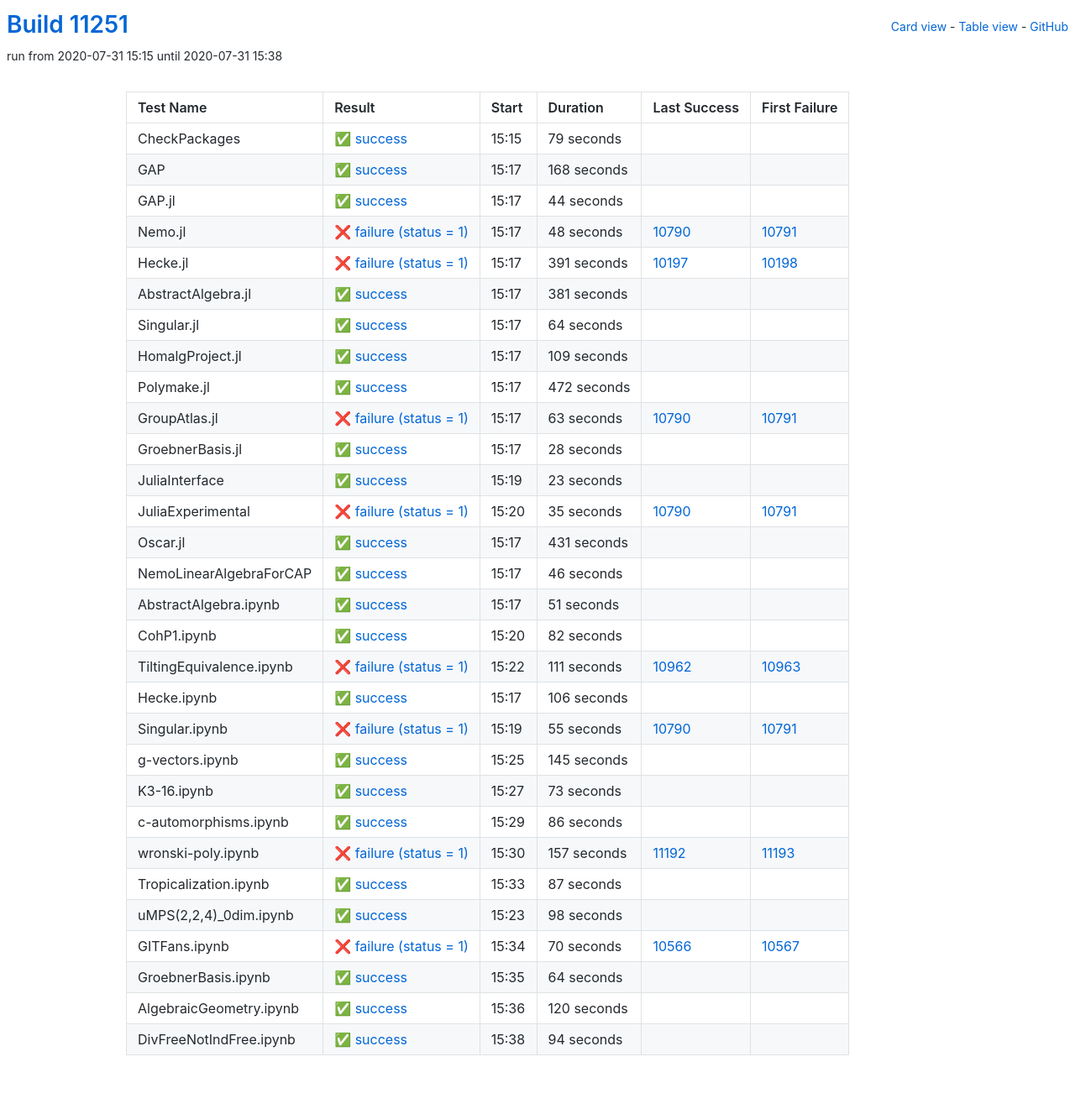
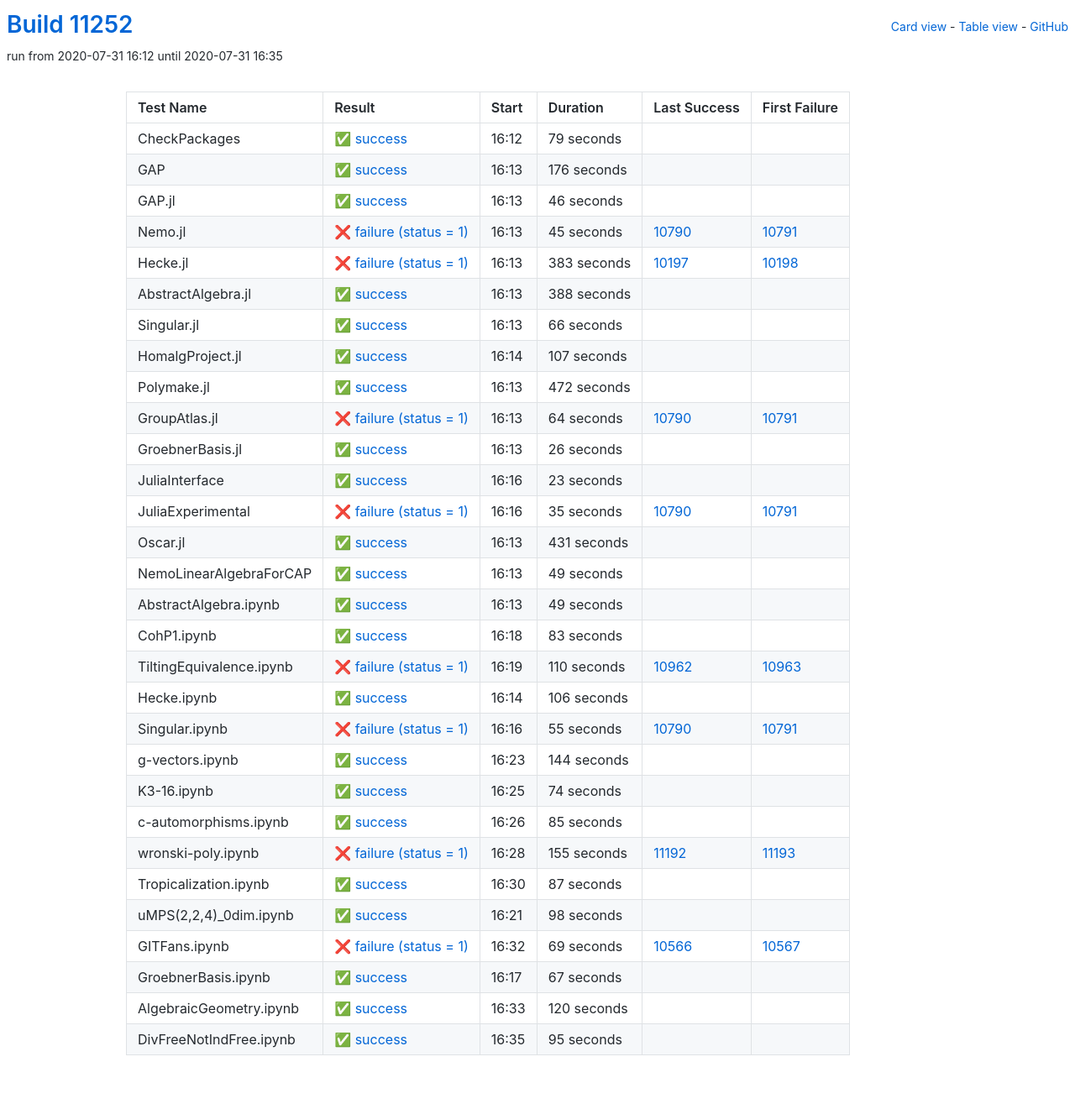
Before and after one commit to oscar-system/oscar-ci-status, a Jekyll site: the page built from table.html, in a window 1280 px wide. Shown: the whole page at 84% size. Built offline with Jekyll 4.4.1, drawn with Linux system fonts in a browser that asks for light colours.

Commit message:
Build #11252

```diff
--- a/_data/ci.yml
+++ b/_data/ci.yml
@@ -1,6 +1,6 @@
 ---
-build: 11251
-build_url: https://oscarci.mathematik.uni-kl.de/job/oscar/11251/
+build: 11252
+build_url: https://oscarci.mathematik.uni-kl.de/job/oscar/11252/
 job: oscar
 organization: oscar-system
 repo: oscar-ci-status
@@ -8,8 +8,8 @@
 tests:
 - name: CheckPackages
   id: checkpackages
-  log: https://oscarci.mathematik.uni-kl.de/job/oscar/11251/artifact/logs/build-11251/CheckPackages.log
-  start: 2020-07-31 15:15
+  log: https://oscarci.mathematik.uni-kl.de/job/oscar/11252/artifact/logs/build-11252/CheckPackages.log
+  start: 2020-07-31 16:12
   success: true
   exitcode: 0
   status: success
@@ -20,92 +20,92 @@
   first_failure_url:
 - name: GAP
   id: gap
-  log: https://oscarci.mathematik.uni-kl.de/job/oscar/11251/artifact/logs/build-11251/GAP.log
-  start: 2020-07-31 15:17
+  log: https://oscarci.mathematik.uni-kl.de/job/oscar/11252/artifact/logs/build-11252/GAP.log
+  start: 2020-07-31 16:13
   success: true
   exitcode: 0
   status: success
-  duration: 168
+  duration: 176
   last_success: false
   last_success_url:
   first_failure: false
   first_failure_url:
 - name: GAP.jl
   id: gap-jl
-  log: https://oscarci.mathematik.uni-kl.de/job/oscar/11251/artifact/logs/build-11251/GAP.jl.log
-  start: 2020-07-31 15:17
+  log: https://oscarci.mathematik.uni-kl.de/job/oscar/11252/artifact/logs/build-11252/GAP.jl.log
+  start: 2020-07-31 16:13
   success: true
   exitcode: 0
   status: success
-  duration: 44
+  duration: 46
   last_success: false
   last_success_url:
   first_failure: false
   first_failure_url:
 - name: Nemo.jl
   id: nemo-jl
-  log: https://oscarci.mathematik.uni-kl.de/job/oscar/11251/artifact/logs/build-11251/Nemo.jl.log
-  start: 2020-07-31 15:17
+  log: https://oscarci.mathematik.uni-kl.de/job/oscar/11252/artifact/logs/build-11252/Nemo.jl.log
+  start: 2020-07-31 16:13
   success: false
   exitcode: 1
   status: failure
-  duration: 48
+  duration: 45
   last_success: 10790
   last_success_url: https://oscarci.mathematik.uni-kl.de/job/oscar/10790/
   first_failure: 10791
   first_failure_url: https://oscarci.mathematik.uni-kl.de/job/oscar/10791/
 - name: Hecke.jl
   id: hecke-jl
-  log: https://oscarci.mathematik.uni-kl.de/job/oscar/11251/artifact/logs/build-11251/Hecke.jl.log
-  start: 2020-07-31 15:17
+  log: https://oscarci.mathematik.uni-kl.de/job/oscar/11252/artifact/logs/build-11252/Hecke.jl.log
+  start: 2020-07-31 16:13
   success: false
   exitcode: 1
   status: failure
-  duration: 391
+  duration: 383
   last_success: 10197
   last_success_url: https://oscarci.mathematik.uni-kl.de/job/oscar/10197/
   first_failure: 10198
   first_failure_url: https://oscarci.mathematik.uni-kl.de/job/oscar/10198/
 - name: AbstractAlgebra.jl
   id: abstractalgebra-jl
-  log: https://oscarci.mathematik.uni-kl.de/job/oscar/11251/artifact/logs/build-11251/AbstractAlgebra.jl.log
-  start: 2020-07-31 15:17
+  log: https://oscarci.mathematik.uni-kl.de/job/oscar/11252/artifact/logs/build-11252/AbstractAlgebra.jl.log
+  start: 2020-07-31 16:13
   success: true
   exitcode: 0
   status: success
-  duration: 381
+  duration: 388
   last_success: false
   last_success_url:
   first_failure: false
   first_failure_url:
 - name: Singular.jl
   id: singular-jl
-  log: https://oscarci.mathematik.uni-kl.de/job/oscar/11251/artifact/logs/build-11251/Singular.jl.log
-  start: 2020-07-31 15:17
+  log: https://oscarci.mathematik.uni-kl.de/job/oscar/11252/artifact/logs/build-11252/Singular.jl.log
+  start: 2020-07-31 16:13
   success: true
   exitcode: 0
   status: success
-  duration: 64
+  duration: 66
   last_success: false
   last_success_url:
   first_failure: false
   first_failure_url:
 - name: HomalgProject.jl
   id: homalgproject-jl
-  log: https://oscarci.mathematik.uni-kl.de/job/oscar/11251/artifact/logs/build-11251/HomalgProject.jl.log
-  start: 2020-07-31 15:17
+  log: https://oscarci.mathematik.uni-kl.de/job/oscar/11252/artifact/logs/build-11252/HomalgProject.jl.log
+  start: 2020-07-31 16:14
   success: true
   exitcode: 0
   status: success
-  duration: 109
+  duration: 107
   last_success: false
   last_success_url:
   first_failure: false
   first_failure_url:
 - name: Polymake.jl
   id: polymake-jl
-  log: https://oscarci.mathematik.uni-kl.de/job/oscar/11251/artifact/logs/build-11251/Polymake.jl.log
-  start: 2020-07-31 15:17
+  log: https://oscarci.mathematik.uni-kl.de/job/oscar/11252/artifact/logs/build-11252/Polymake.jl.log
+  start: 2020-07-31 16:13
   success: true
   exitcode: 0
   status: success
@@ -116,32 +116,32 @@
   first_failure_url:
 - name: GroupAtlas.jl
   id: groupatlas-jl
-  log: https://oscarci.mathematik.uni-kl.de/job/oscar/11251/artifact/logs/build-11251/GroupAtlas.jl.log
-  start: 2020-07-31 15:17
+  log: https://oscarci.mathematik.uni-kl.de/job/oscar/11252/artifact/logs/build-11252/GroupAtlas.jl.log
+  start: 2020-07-31 16:13
   success: false
   exitcode: 1
   status: failure
-  duration: 63
+  duration: 64
   last_success: 10790
   last_success_url: https://oscarci.mathematik.uni-kl.de/job/oscar/10790/
   first_failure: 10791
   first_failure_url: https://oscarci.mathematik.uni-kl.de/job/oscar/10791/
 - name: GroebnerBasis.jl
   id: groebnerbasis-jl
-  log: https://oscarci.mathematik.uni-kl.de/job/oscar/11251/artifact/logs/build-11251/GroebnerBasis.jl.log
-  start: 2020-07-31 15:17
+  log: https://oscarci.mathematik.uni-kl.de/job/oscar/11252/artifact/logs/build-11252/GroebnerBasis.jl.log
+  start: 2020-07-31 16:13
   success: true
   exitcode: 0
   status: success
-  duration: 28
+  duration: 26
   last_success: false
   last_success_url:
   first_failure: false
   first_failure_url:
 - name: JuliaInterface
   id: juliainterface
-  log: https://oscarci.mathematik.uni-kl.de/job/oscar/11251/artifact/logs/build-11251/JuliaInterface.log
-  start: 2020-07-31 15:19
+  log: https://oscarci.mathematik.uni-kl.de/job/oscar/11252/artifact/logs/build-11252/JuliaInterface.log
+  start: 2020-07-31 16:16
   success: true
   exitcode: 0
   status: success
@@ -152,8 +152,8 @@
   first_failure_url:
 - name: JuliaExperimental
   id: juliaexperimental
-  log: https://oscarci.mathematik.uni-kl.de/job/oscar/11251/artifact/logs/build-11251/JuliaExperimental.log
-  start: 2020-07-31 15:20
+  log: https://oscarci.mathematik.uni-kl.de/job/oscar/11252/artifact/logs/build-11252/JuliaExperimental.log
+  start: 2020-07-31 16:16
   success: false
   exitcode: 1
   status: failure
@@ -164,8 +164,8 @@
   first_failure_url: https://oscarci.mathematik.uni-kl.de/job/oscar/10791/
 - name: Oscar.jl
   id: oscar-jl
-  log: https://oscarci.mathematik.uni-kl.de/job/oscar/11251/artifact/logs/build-11251/Oscar.jl.log
-  start: 2020-07-31 15:17
+  log: https://oscarci.mathematik.uni-kl.de/job/oscar/11252/artifact/logs/build-11252/Oscar.jl.log
+  start: 2020-07-31 16:13
   success: true
   exitcode: 0
   status: success
@@ -176,56 +176,56 @@
   first_failure_url:
 - name: NemoLinearAlgebraForCAP
   id: nemolinearalgebraforcap
-  log: https://oscarci.mathematik.uni-kl.de/job/oscar/11251/artifact/logs/build-11251/NemoLinearAlgebraForCAP.log
-  start: 2020-07-31 15:17
+  log: https://oscarci.mathematik.uni-kl.de/job/oscar/11252/artifact/logs/build-11252/NemoLinearAlgebraForCAP.log
+  start: 2020-07-31 16:13
   success: true
   exitcode: 0
   status: success
-  duration: 46
+  duration: 49
   last_success: false
   last_success_url:
   first_failure: false
   first_failure_url:
 - name: AbstractAlgebra.ipynb
   id: abstractalgebra-ipynb
-  log: https://oscarci.mathematik.uni-kl.de/job/oscar/11251/artifact/logs/build-11251/AbstractAlgebra.ipynb.log
-  start: 2020-07-31 15:17
+  log: https://oscarci.mathematik.uni-kl.de/job/oscar/11252/artifact/logs/build-11252/AbstractAlgebra.ipynb.log
+  start: 2020-07-31 16:13
   success: true
   exitcode: 0
   status: success
-  duration: 51
+  duration: 49
   last_success: false
   last_success_url:
   first_failure: false
   first_failure_url:
 - name: CohP1.ipynb
   id: cohp1-ipynb
-  log: https://oscarci.mathematik.uni-kl.de/job/oscar/11251/artifact/logs/build-11251/CohP1.ipynb.log
-  start: 2020-07-31 15:20
+  log: https://oscarci.mathematik.uni-kl.de/job/oscar/11252/artifact/logs/build-11252/CohP1.ipynb.log
+  start: 2020-07-31 16:18
   success: true
   exitcode: 0
   status: success
-  duration: 82
+  duration: 83
   last_success: false
   last_success_url:
   first_failure: false
   first_failure_url:
 - name: TiltingEquivalence.ipynb
   id: tiltingequivalence-ipynb
-  log: https://oscarci.mathematik.uni-kl.de/job/oscar/11251/artifact/logs/build-11251/TiltingEquivalence.ipynb.log
-  start: 2020-07-31 15:22
+  log: https://oscarci.mathematik.uni-kl.de/job/oscar/11252/artifact/logs/build-11252/TiltingEquivalence.ipynb.log
+  start: 2020-07-31 16:19
   success: false
   exitcode: 1
   status: failure
-  duration: 111
+  duration: 110
   last_success: 10962
   last_success_url: https://oscarci.mathematik.uni-kl.de/job/oscar/10962/
   first_failure: 10963
   first_failure_url: https://oscarci.mathematik.uni-kl.de/job/oscar/10963/
 - name: Hecke.ipynb
   id: hecke-ipynb
-  log: https://oscarci.mathematik.uni-kl.de/job/oscar/11251/artifact/logs/build-11251/Hecke.ipynb.log
-  start: 2020-07-31 15:17
+  log: https://oscarci.mathematik.uni-kl.de/job/oscar/11252/artifact/logs/build-11252/Hecke.ipynb.log
+  start: 2020-07-31 16:14
   success: true
   exitcode: 0
   status: success
@@ -236,8 +236,8 @@
   first_failure_url:
 - name: Singular.ipynb
   id: singular-ipynb
-  log: https://oscarci.mathematik.uni-kl.de/job/oscar/11251/artifact/logs/build-11251/Singular.ipynb.log
-  start: 2020-07-31 15:19
+  log: https://oscarci.mathematik.uni-kl.de/job/oscar/11252/artifact/logs/build-11252/Singular.ipynb.log
+  start: 2020-07-31 16:16
   success: false
   exitcode: 1
   status: failure
@@ -248,56 +248,56 @@
   first_failure_url: https://oscarci.mathematik.uni-kl.de/job/oscar/10791/
 - name: g-vectors.ipynb
   id: g-vectors-ipynb
-  log: https://oscarci.mathematik.uni-kl.de/job/oscar/11251/artifact/logs/build-11251/g-vectors.ipynb.log
-  start: 2020-07-31 15:25
+  log: https://oscarci.mathematik.uni-kl.de/job/oscar/11252/artifact/logs/build-11252/g-vectors.ipynb.log
+  start: 2020-07-31 16:23
   success: true
   exitcode: 0
   status: success
-  duration: 145
+  duration: 144
   last_success: false
   last_success_url:
   first_failure: false
   first_failure_url:
 - name: K3-16.ipynb
   id: k3-16-ipynb
-  log: https://oscarci.mathematik.uni-kl.de/job/oscar/11251/artifact/logs/build-11251/K3-16.ipynb.log
-  start: 2020-07-31 15:27
+  log: https://oscarci.mathematik.uni-kl.de/job/oscar/11252/artifact/logs/build-11252/K3-16.ipynb.log
+  start: 2020-07-31 16:25
   success: true
   exitcode: 0
   status: success
-  duration: 73
+  duration: 74
   last_success: false
   last_success_url:
   first_failure: false
   first_failure_url:
 - name: c-automorphisms.ipynb
   id: c-automorphisms-ipynb
-  log: https://oscarci.mathematik.uni-kl.de/job/oscar/11251/artifact/logs/build-11251/c-automorphisms.ipynb.log
-  start: 2020-07-31 15:29
+  log: https://oscarci.mathematik.uni-kl.de/job/oscar/11252/artifact/logs/build-11252/c-automorphisms.ipynb.log
+  start: 2020-07-31 16:26
   success: true
   exitcode: 0
   status: success
-  duration: 86
+  duration: 85
   last_success: false
   last_success_url:
   first_failure: false
   first_failure_url:
 - name: wronski-poly.ipynb
   id: wronski-poly-ipynb
-  log: https://oscarci.mathematik.uni-kl.de/job/oscar/11251/artifact/logs/build-11251/wronski-poly.ipynb.log
-  start: 2020-07-31 15:30
+  log: https://oscarci.mathematik.uni-kl.de/job/oscar/11252/artifact/logs/build-11252/wronski-poly.ipynb.log
+  start: 2020-07-31 16:28
   success: false
   exitcode: 1
   status: failure
-  duration: 157
+  duration: 155
   last_success: 11192
   last_success_url: https://oscarci.mathematik.uni-kl.de/job/oscar/11192/
   first_failure: 11193
   first_failure_url: https://oscarci.mathematik.uni-kl.de/job/oscar/11193/
 - name: Tropicalization.ipynb
   id: tropicalization-ipynb
-  log: https://oscarci.mathematik.uni-kl.de/job/oscar/11251/artifact/logs/build-11251/Tropicalization.ipynb.log
-  start: 2020-07-31 15:33
+  log: https://oscarci.mathematik.uni-kl.de/job/oscar/11252/artifact/logs/build-11252/Tropicalization.ipynb.log
+  start: 2020-07-31 16:30
   success: true
   exitcode: 0
   status: success
@@ -308,8 +308,8 @@
   first_failure_url:
 - name: uMPS(2,2,4)_0dim.ipynb
   id: umps-2-2-4-0dim-ipynb
-  log: https://oscarci.mathematik.uni-kl.de/job/oscar/11251/artifact/logs/build-11251/uMPS-2-2-4-_0dim.ipynb.log
-  start: 2020-07-31 15:23
+  log: https://oscarci.mathematik.uni-kl.de/job/oscar/11252/artifact/logs/build-11252/uMPS-2-2-4-_0dim.ipynb.log
+  start: 2020-07-31 16:21
   success: true
   exitcode: 0
   status: success
@@ -320,32 +320,32 @@
   first_failure_url:
 - name: GITFans.ipynb
   id: gitfans-ipynb
-  log: https://oscarci.mathematik.uni-kl.de/job/oscar/11251/artifact/logs/build-11251/GITFans.ipynb.log
-  start: 2020-07-31 15:34
+  log: https://oscarci.mathematik.uni-kl.de/job/oscar/11252/artifact/logs/build-11252/GITFans.ipynb.log
+  start: 2020-07-31 16:32
   success: false
   exitcode: 1
   status: failure
-  duration: 70
+  duration: 69
   last_success: 10566
   last_success_url: https://oscarci.mathematik.uni-kl.de/job/oscar/10566/
   first_failure: 10567
   first_failure_url: https://oscarci.mathematik.uni-kl.de/job/oscar/10567/
 - name: GroebnerBasis.ipynb
   id: groebnerbasis-ipynb
-  log: https://oscarci.mathematik.uni-kl.de/job/oscar/11251/artifact/logs/build-11251/GroebnerBasis.ipynb.log
-  start: 2020-07-31 15:35
+  log: https://oscarci.mathematik.uni-kl.de/job/oscar/11252/artifact/logs/build-11252/GroebnerBasis.ipynb.log
+  start: 2020-07-31 16:17
   success: true
   exitcode: 0
   status: success
-  duration: 64
+  duration: 67
   last_success: false
   last_success_url:
   first_failure: false
   first_failure_url:
 - name: AlgebraicGeometry.ipynb
   id: algebraicgeometry-ipynb
-  log: https://oscarci.mathematik.uni-kl.de/job/oscar/11251/artifact/logs/build-11251/AlgebraicGeometry.ipynb.log
-  start: 2020-07-31 15:36
+  log: https://oscarci.mathematik.uni-kl.de/job/oscar/11252/artifact/logs/build-11252/AlgebraicGeometry.ipynb.log
+  start: 2020-07-31 16:33
   success: true
   exitcode: 0
   status: success
@@ -356,12 +356,12 @@
   first_failure_url:
 - name: DivFreeNotIndFree.ipynb
   id: divfreenotindfree-ipynb
-  log: https://oscarci.mathematik.uni-kl.de/job/oscar/11251/artifact/logs/build-11251/DivFreeNotIndFree.ipynb.log
-  start: 2020-07-31 15:38
+  log: https://oscarci.mathematik.uni-kl.de/job/oscar/11252/artifact/logs/build-11252/DivFreeNotIndFree.ipynb.log
+  start: 2020-07-31 16:35
   success: true
   exitcode: 0
   status: success
-  duration: 94
+  duration: 95
   last_success: false
   last_success_url:
   first_failure: false
```
Also changed, not shown: README.md.
